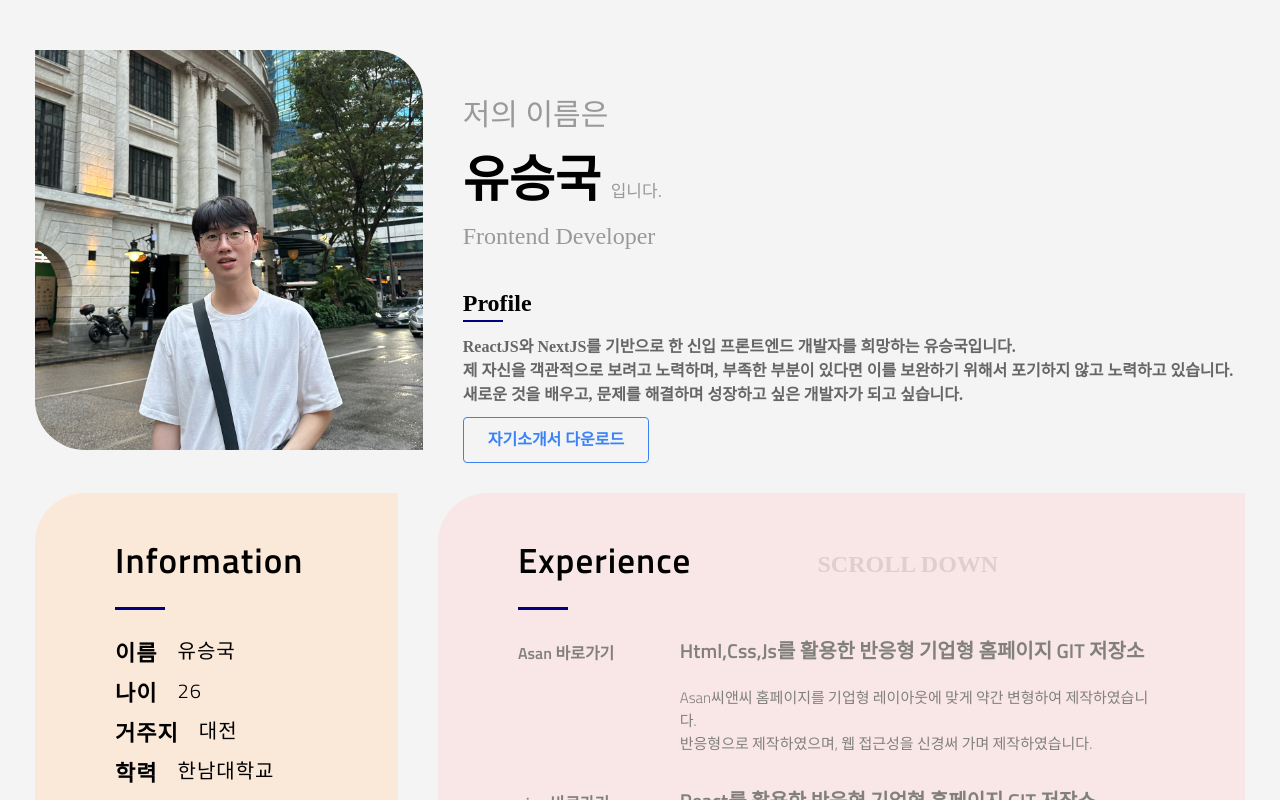
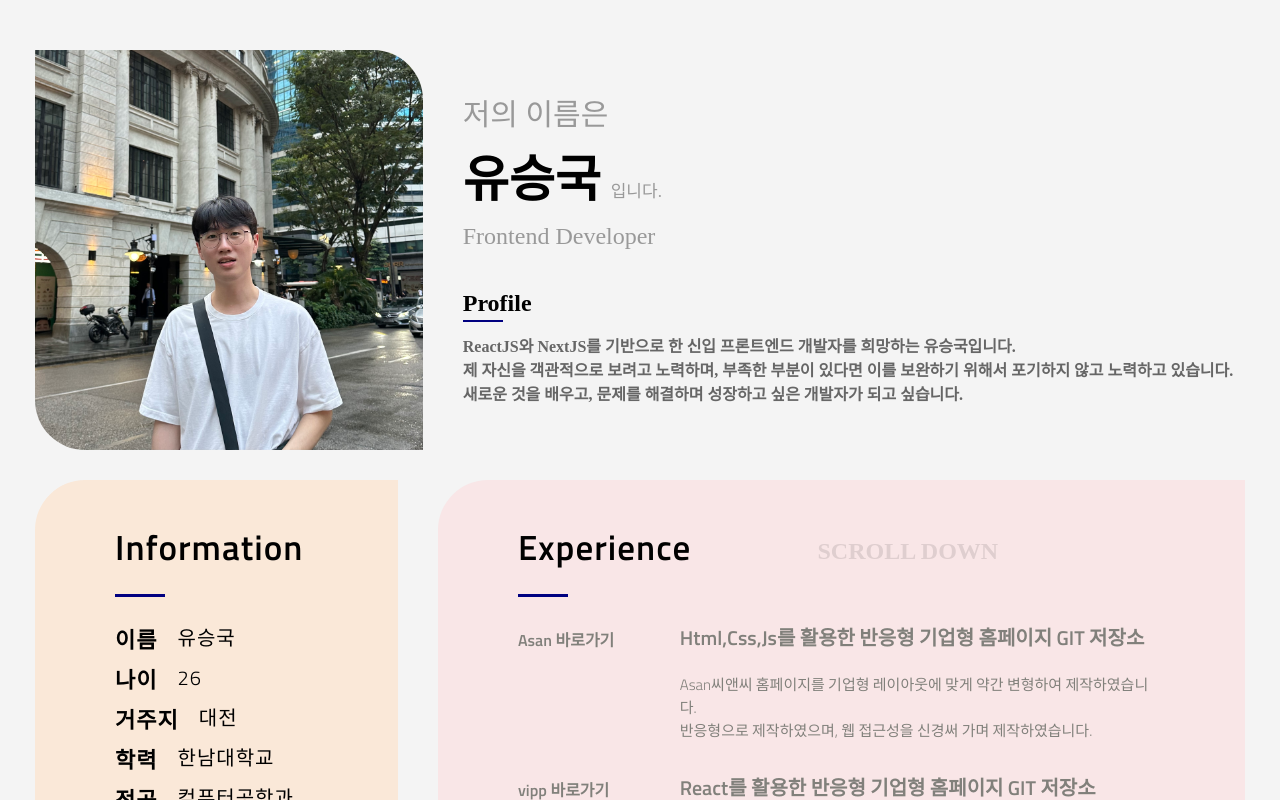
Before and after one commit to SeungGukYoo/Resume, a React (Create React App) app: page / in a window 1280 px wide. Shown: the top 800 px of the page. Built offline with nearby package versions, Linux system fonts and the light colour scheme; a web font is replaced by a local one.

Commit message:
button 삭제

```diff
--- a/src/components/Header.js
+++ b/src/components/Header.js
@@ -171,20 +171,10 @@ function Header() {
           <span className="profile">Profile</span>
           <p>
             ReactJS와 NextJS를 기반으로 한 신입 프론트엔드 개발자를 희망하는 유승국입니다. <br />
-            제 자신을 객관적으로 보려고 노력하며, 부족한 부분이 있다면 이를 보완하기 위해서 포기하지 않고 노력하고 있습니다.
+            제 자신을 객관적으로 보려고 노력하며, 부족한 부분이 있다면 이를 보완하기 위해서 포기하지 않고 노력하고
+            있습니다.
             <br />
             새로운 것을 배우고, 문제를 해결하며 성장하고 싶은 개발자가 되고 싶습니다.
-            <br />
-            <span
-              onClick={() =>
-                window.open(
-                  "https://drive.google.com/file/d/18uiiP1MWALo1MEK5IehTkPB11mOwo3Cx/view?usp=share_link",
-                  "_blank"
-                )
-              }
-            >
-              자기소개서 다운로드
-            </span>
           </p>
         </InfoContainer>
       </div>
```
